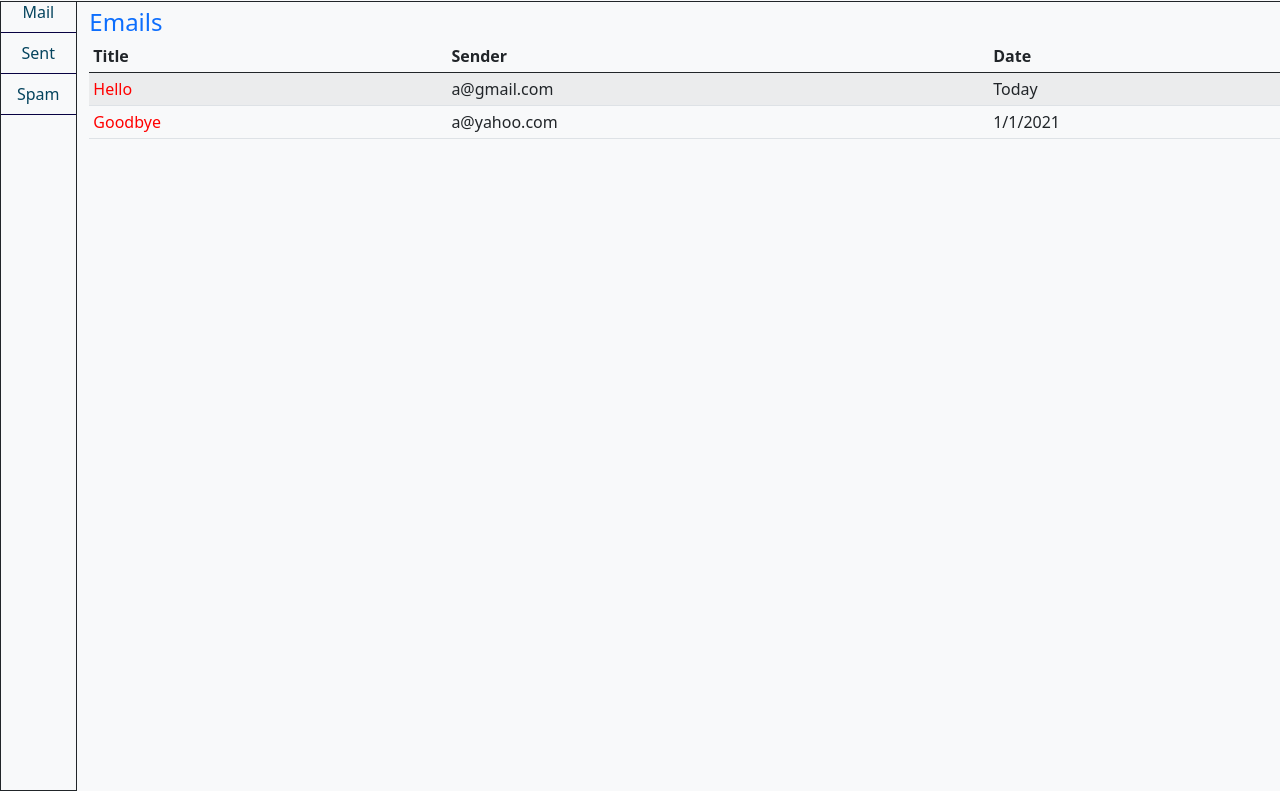
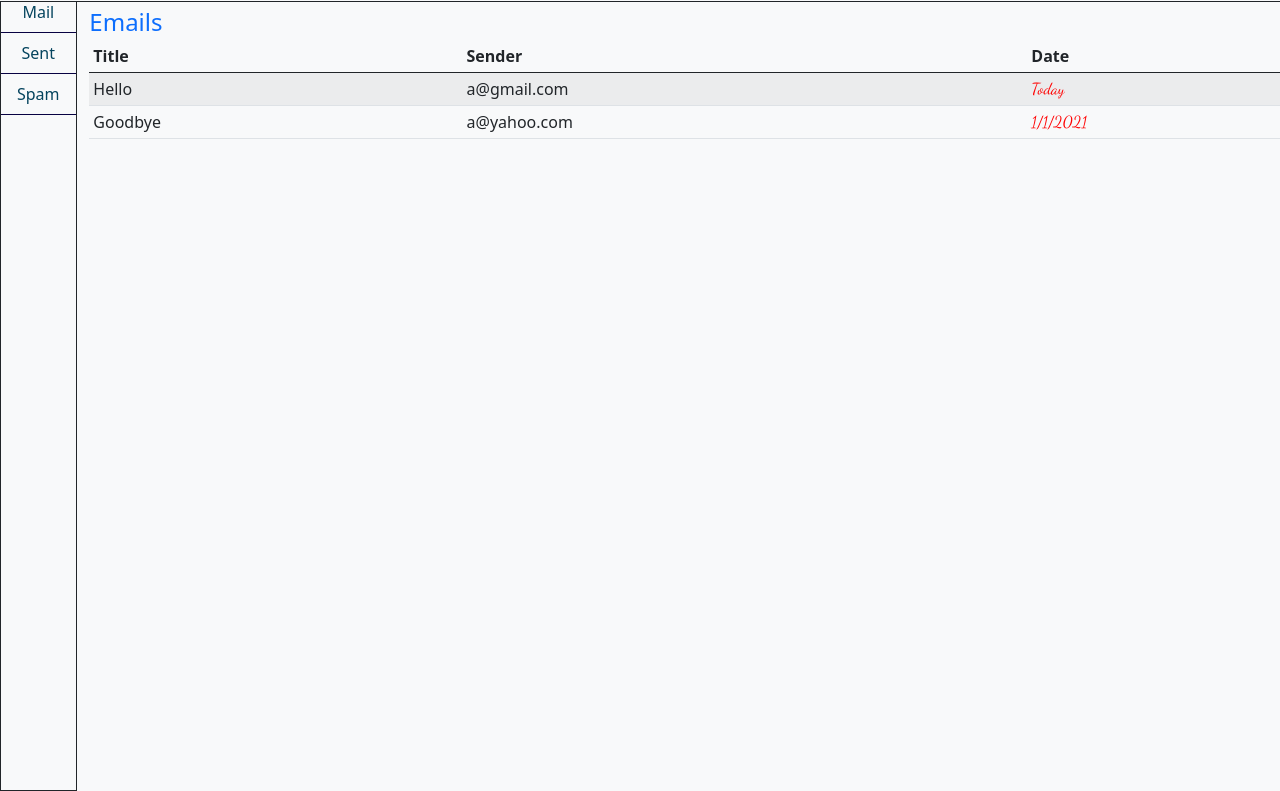
Before and after one commit to sunslifer/HTML_SBA, a plain HTML site: page index.html in a window 1280 px wide. Shown: the part 138-929 px from the top of the page. Drawn offline with nearby package versions, Linux system fonts and the light colour scheme.

Commit message:
Update style.css
Added custom font

```diff
--- a/style.css
+++ b/style.css
@@ -54,6 +54,7 @@ footer {
     flex-shrink: 0;
 }
 
-td:first-of-type {
+td:last-of-type {
     color:red;
+    font-family: 'Dancing Script', cursive;
 }
```
